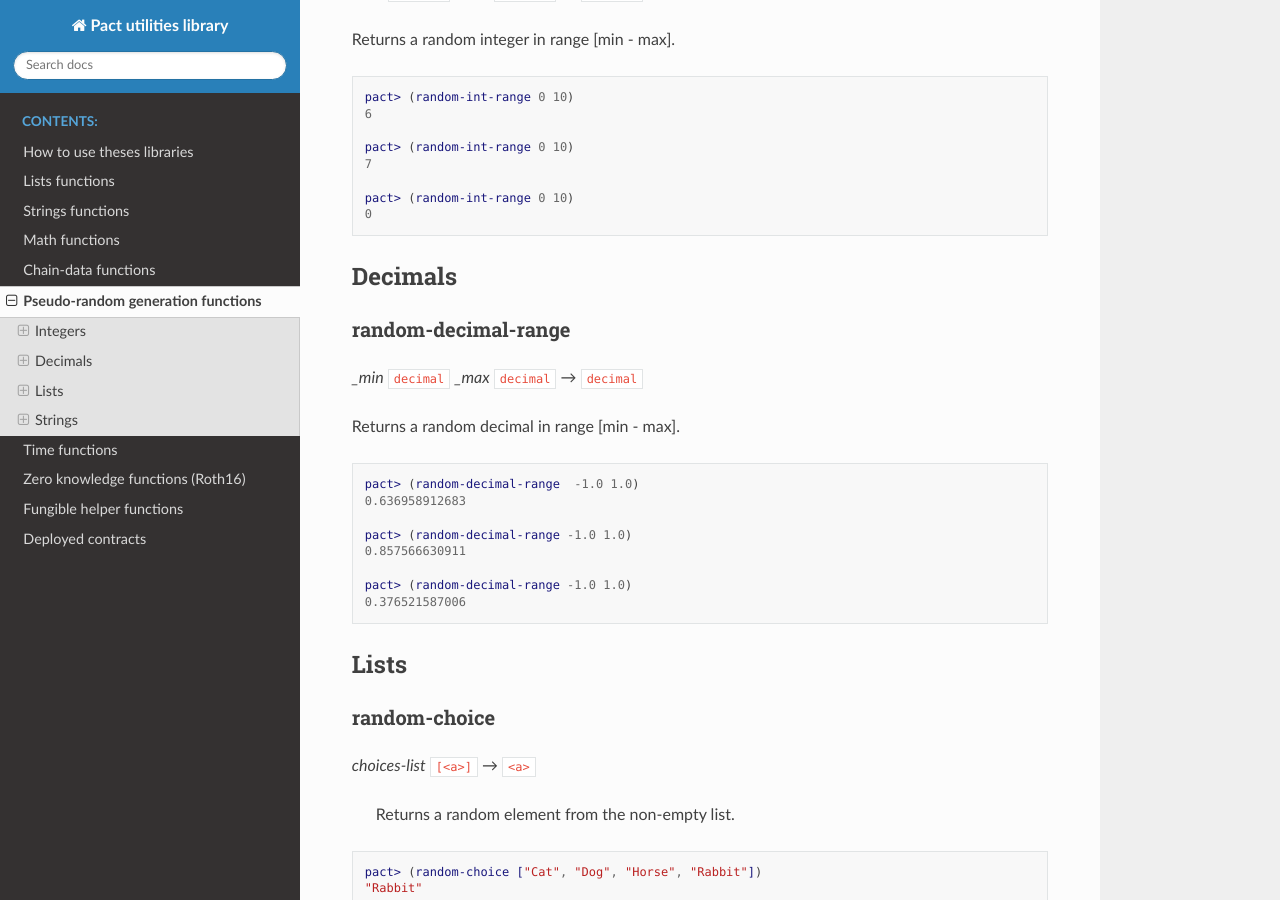
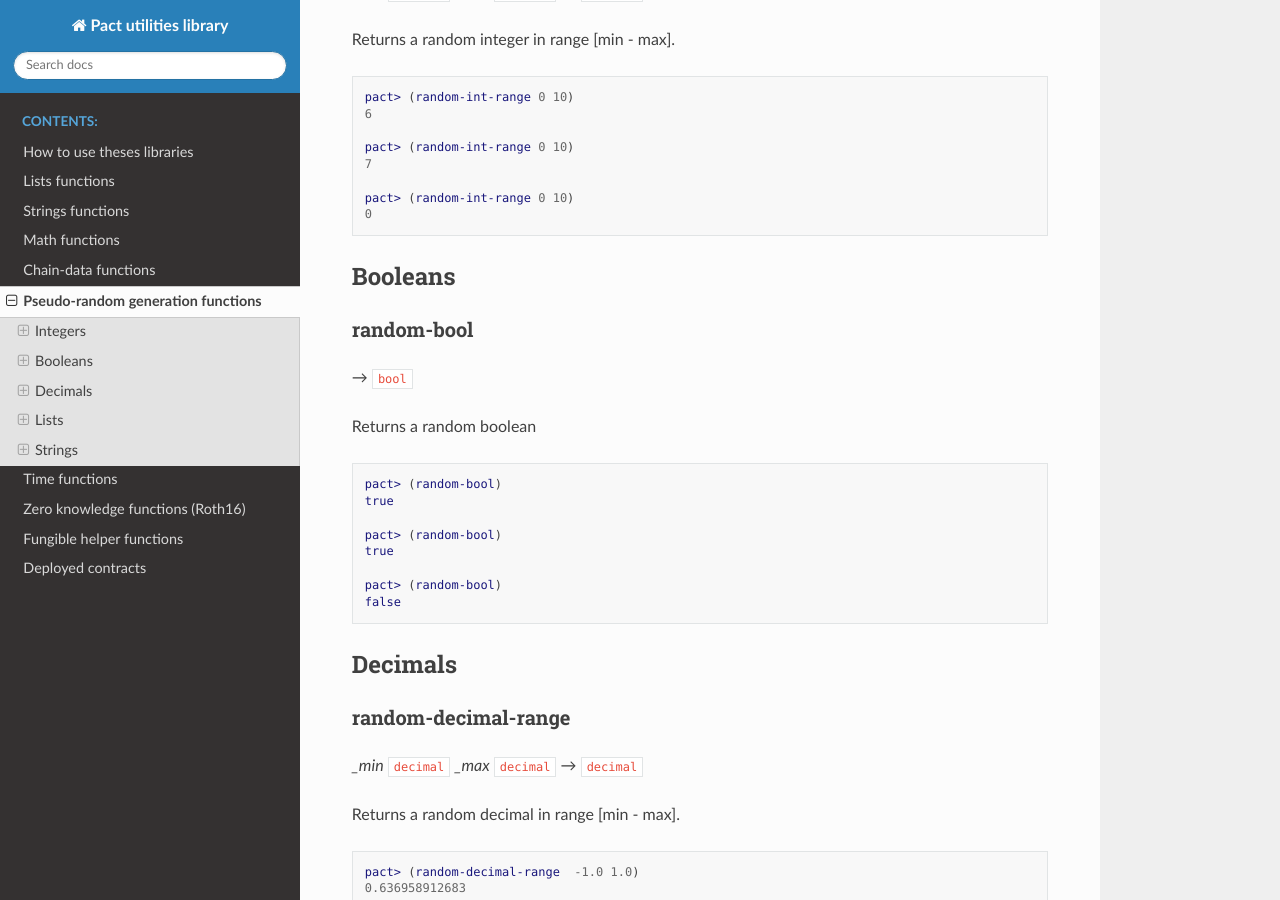
Before and after one commit to CryptoPascal31/pact-util-lib, a Sphinx documentation site: the page built from docs/source/util-random.rst, in a window 1280 px wide and 900 px high, scrolled down 1268 px. Built offline with Sphinx 7.4.7 and the Read the Docs theme 2.0.0, drawn with Linux system fonts in a browser that asks for light colours.

Commit message:
Add (random-bool)

```diff
--- a/docs/source/util-random.rst
+++ b/docs/source/util-random.rst
@@ -60,6 +60,27 @@ Returns a random integer in range [min - max].
 
   pact> (random-int-range 0 10)
   0
+
+
+Booleans
+--------
+
+random-bool
+~~~~~~~~~~~
+*→* ``bool``
+
+Returns a random boolean
+
+.. code:: lisp
+
+  pact> (random-bool)
+  true
+
+  pact> (random-bool)
+  true
+
+  pact> (random-bool)
+  false
 
 
 Decimals
```
Also changed, not shown: README.md (+1 -0 lines), 2 other files.
